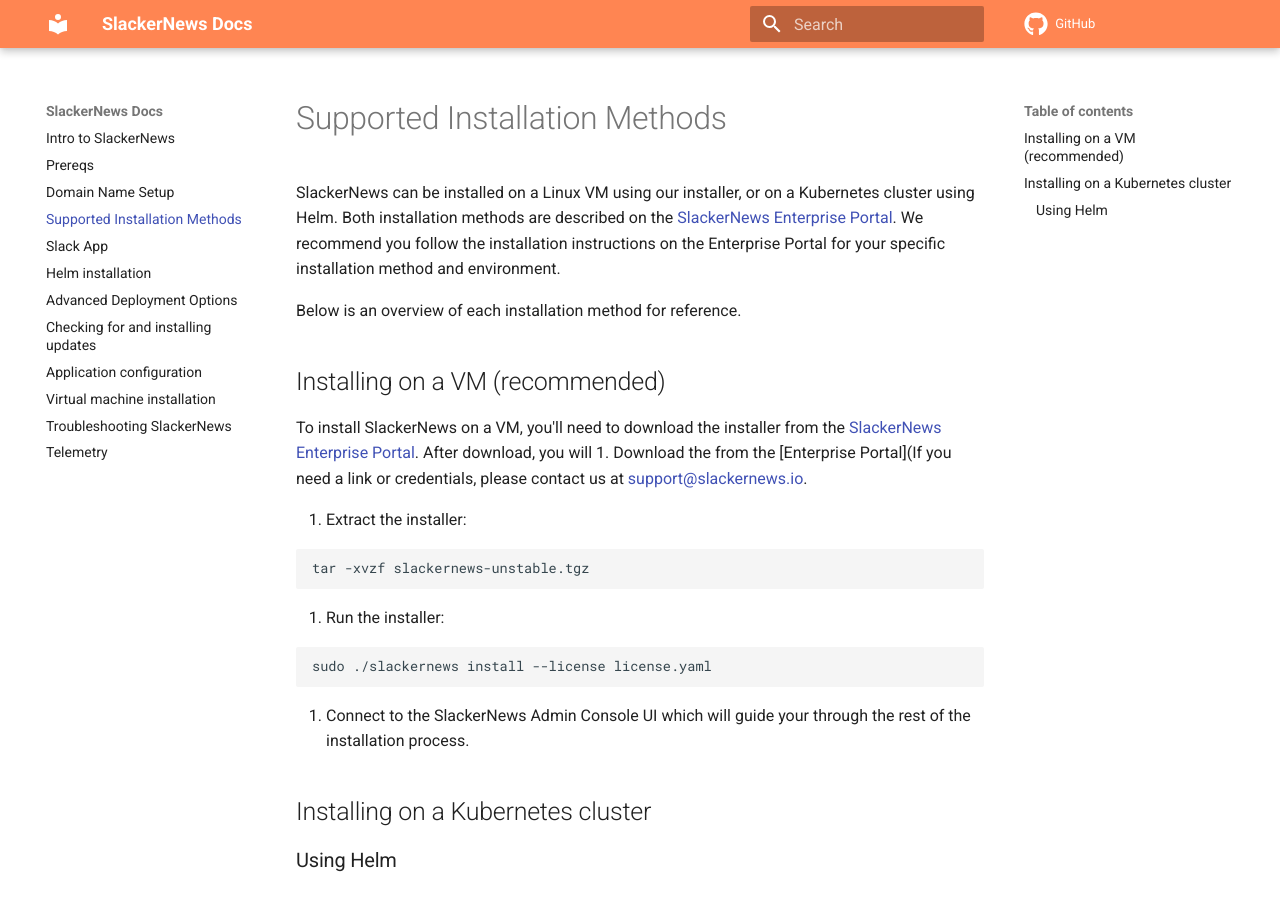
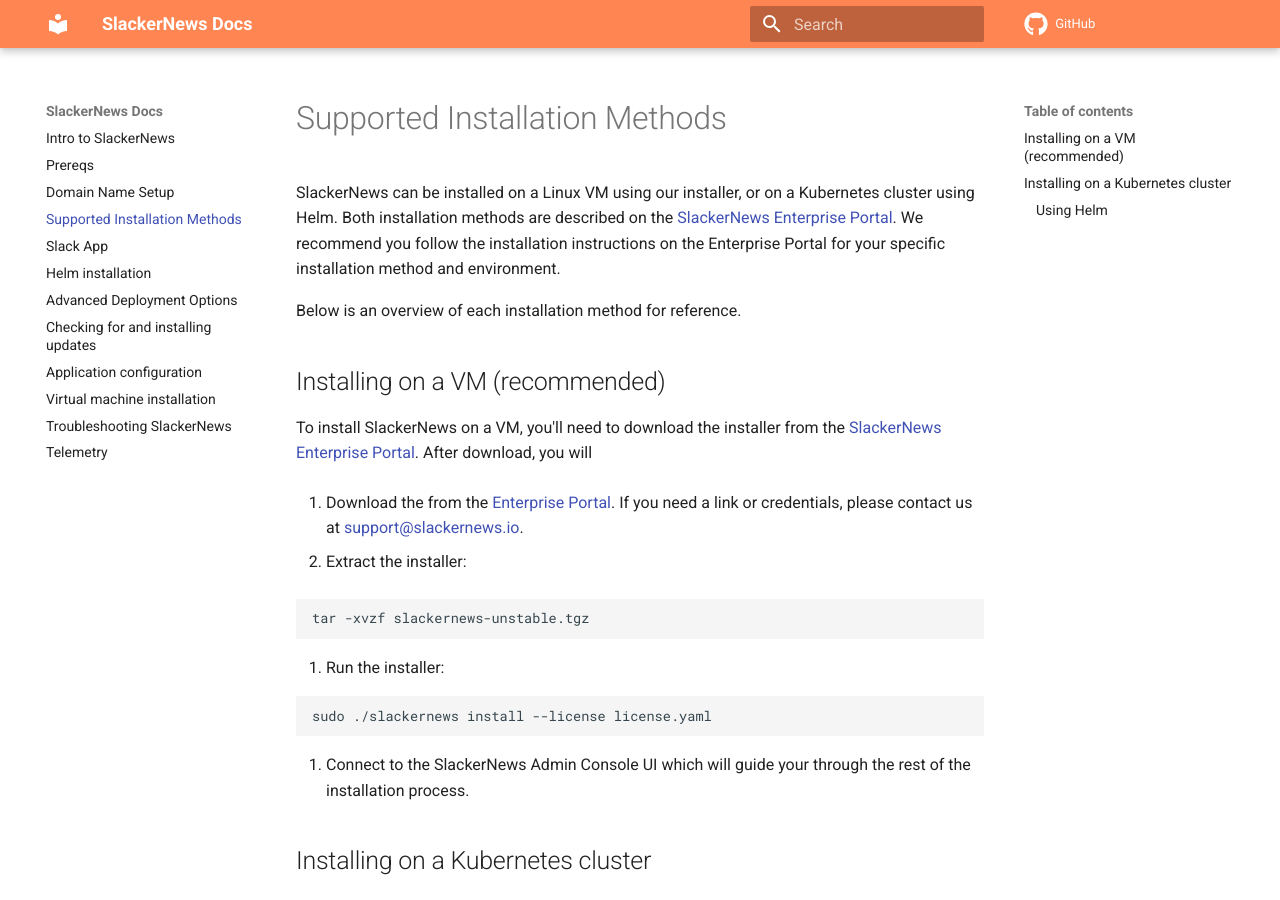
Before and after one commit to slackernews/slackernews, an MkDocs documentation site: the page built from docs/docs/supported-installations.md, in a window 1280 px wide and 900 px high. Built offline with MkDocs 1.6.1 and Material for MkDocs 9.7.7, drawn with Linux system fonts in a browser that asks for light colours; comment, search, counter and statistics services are not loaded; old or Windows-style settings are respelled for this version of MkDocs; some of the changed lines change nothing that is shown.

Commit message:
Adds missing link

````diff
--- a/docs/docs/supported-installations.md
+++ b/docs/docs/supported-installations.md
@@ -11,7 +11,8 @@
 ## Installing on a VM (recommended)
 
 To install SlackerNews on a VM, you'll need to download the installer from the [SlackerNews Enterprise Portal](https://enterprise.slackernews.io). After download, you will
-1. Download the from the [Enterprise Portal](If you need a link or credentials, please contact us at [support@slackernews.io](mailto:support@slackernews.io).
+
+1. Download the from the [Enterprise Portal](https://enterprise.slackernews.io).  If you need a link or credentials, please contact us at [support@slackernews.io](mailto:support@slackernews.io).
 
 1. Extract the installer:
 ```shell
````
